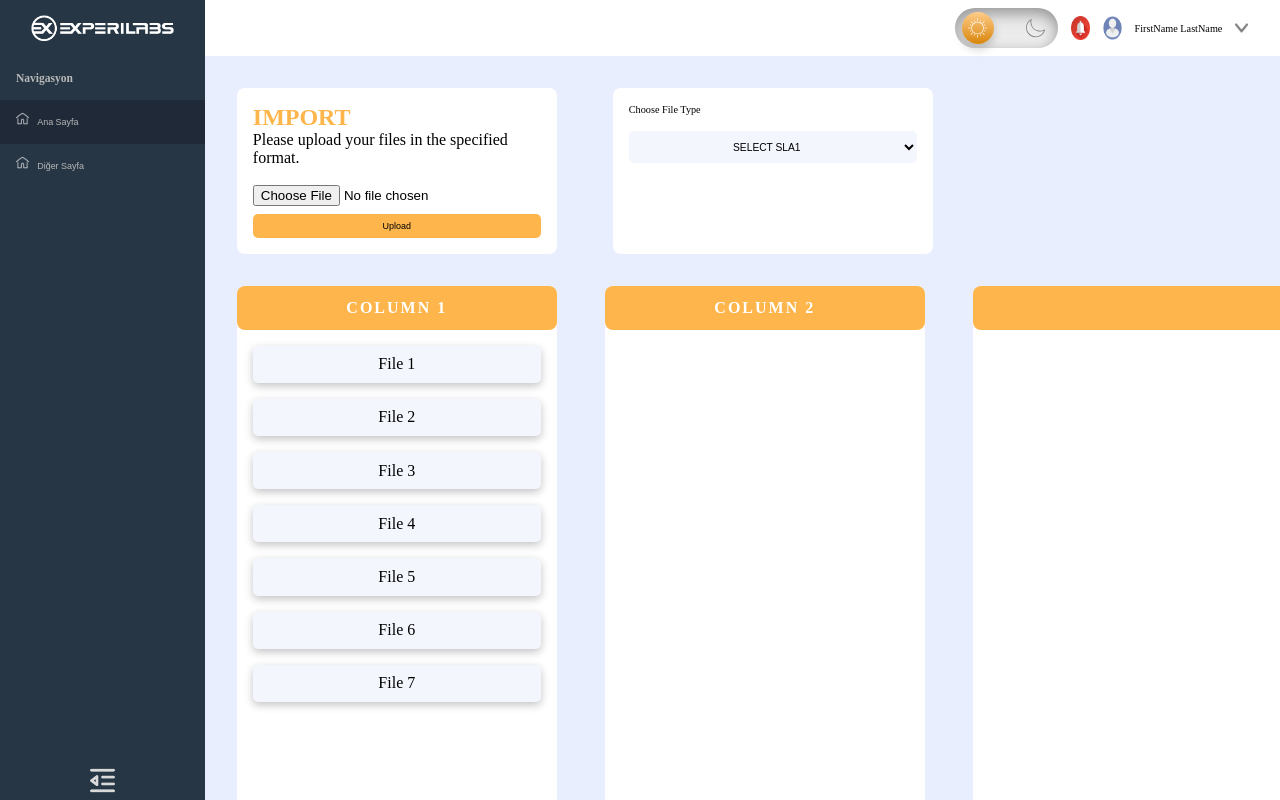
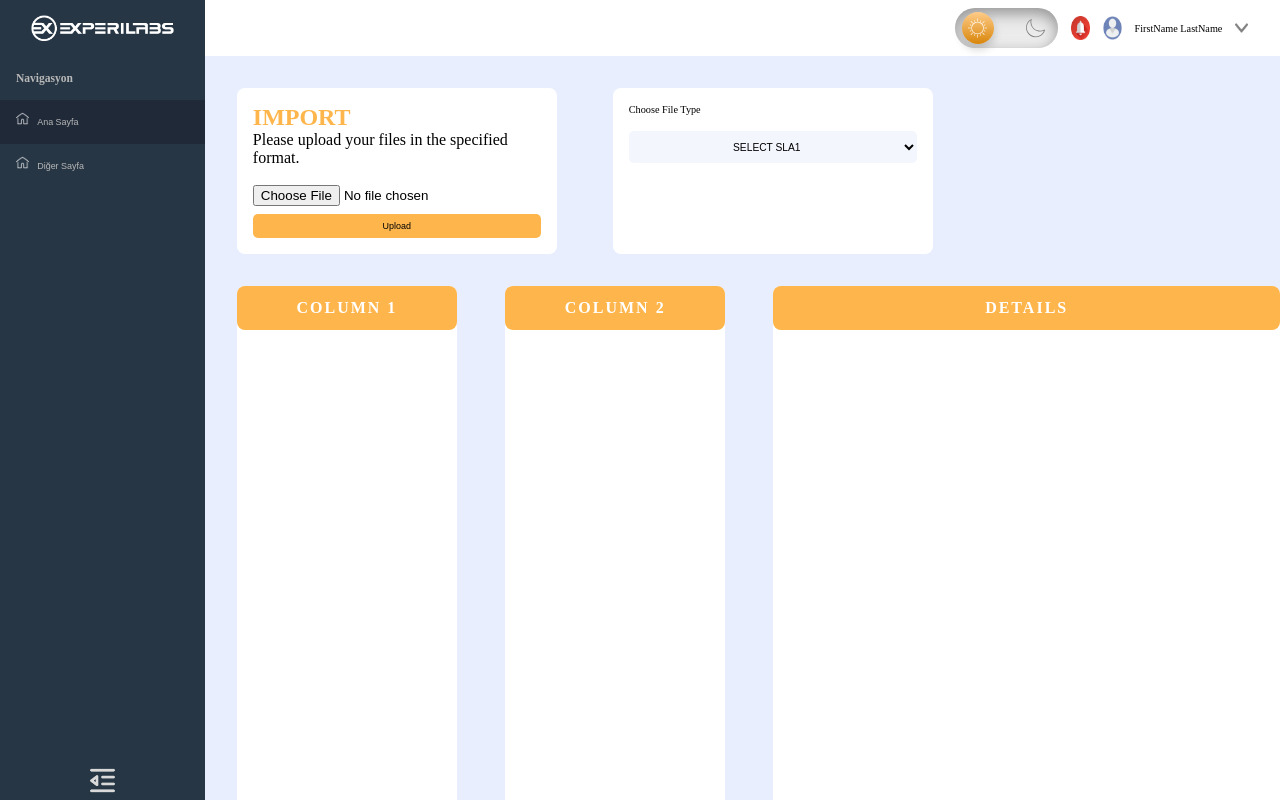
Before and after one commit to chnozata20/MusteriSikayetiReactApp, a React (Create React App) app: page / in a window 1280 px wide. Built offline with nearby package versions, Linux system fonts and the light colour scheme.

Commit message:
file upload development

```diff
--- a/package.json
+++ b/package.json
@@ -6,14 +6,15 @@
     "@testing-library/jest-dom": "^5.16.5",
     "@testing-library/react": "^13.4.0",
     "@testing-library/user-event": "^13.5.0",
-     "react": "^18.2.0",
+    "react": "^18.2.0",
     "react-dnd": "^16.0.1",
     "react-dnd-html5-backend": "^16.0.1",
     "react-dom": "^18.2.0",
     "react-draggable": "^4.4.5",
     "react-router-dom": "^6.11.2",
     "react-scripts": "5.0.1",
-    "web-vitals": "^2.1.4"
+    "web-vitals": "^2.1.4",
+    "xlsx": "^0.18.5"
   },
   "scripts": {
     "start": "react-scripts start",
--- a/src/components/DragandDrop.js
+++ b/src/components/DragandDrop.js
@@ -1,18 +1,30 @@
-import { useState } from "react";
+import { useEffect, useState } from "react";
 import { useDrop } from "react-dnd";
 import Draggable from 'react-draggable';
 import "./DragandDrop.css";
 import Column from "./Column";
 
-const DragandDrop = () => {
+const DragandDrop = (props) => {
+
+  useEffect(()=>{
+    if(props.dataFromExcel.length > 0){
+      let arr = [];
+      const objectToArr = Object.entries(props.dataFromExcel[0]);
+      objectToArr.map((item) =>
+          (arr.push({name : item[0]}))
+      )
+      setColumns(arr)
+    }
+  }, [props.dataFromExcel])
+
   const [columns, setColumns] = useState([
-    { name: "File 1" },
-    { name: "File 2" },
-    { name: "File 3" },
-    { name: "File 4" },
-    { name: "File 5" },
-    { name: "File 6" },
-    { name: "File 7" },
+    // { name: "File 1" },
+    // { name: "File 2" },
+    // { name: "File 3" },
+    // { name: "File 4" },
+    // { name: "File 5" },
+    // { name: "File 6" },
+    // { name: "File 7" },
   ]);
 
   const [files, setFiles] = useState([]);
--- a/src/components/Upload.js
+++ b/src/components/Upload.js
@@ -1,6 +1,32 @@
-import React from "react";
+import React, { useState } from "react";
 import "./Upload.css";
-const Upload = () => {
+import * as xlsx from "xlsx";
+
+const Upload = (props) => {
+
+  const [file, setFile] = useState();
+
+  function ReadUploadFile (e){
+    if (e.target.files) {
+      setFile(e.target.files[0]);
+    }
+    e.preventDefault();
+    if (e.target.files) {
+        const reader = new FileReader();
+        reader.onload = (e) => {
+            const data = e.target.result;
+            const workbook = xlsx.read(data, { type: "array" });
+            const sheetName = workbook.SheetNames[0];
+            const worksheet = workbook.Sheets[sheetName];
+            const json = xlsx.utils.sheet_to_json(worksheet);
+            props.setDataFromExcel(json)
+            console.log("json");
+            console.log(json);
+        };
+        reader.readAsArrayBuffer(e.target.files[0]);
+    }
+}
+
   return (
 
     <>
@@ -17,8 +43,7 @@ const Upload = () => {
           id="file"
           accept=".xlsx"
           required="required"
-          // onChange={handleFileChange}
-          // onChange={ReadUploadFile}
+          onChange={ReadUploadFile}
         />
         <button
           className="upload-btn"
--- a/src/pages/Main.js
+++ b/src/pages/Main.js
@@ -1,4 +1,4 @@
-import React from 'react'
+import React, { useState } from 'react'
 import Layout from '../layout/Layout'
 import "../styles/Main.css"
 import DragandDrop from '../components/DragandDrop'
@@ -7,12 +7,14 @@ import { HTML5Backend } from "react-dnd-html5-backend";
 import Upload from '../components/Upload'
 
 export default function Main() {
+  const [dataFromExcel, setDataFromExcel] = useState([])
+
   return (
     <Layout>
       <DndProvider backend={HTML5Backend}>
       <div className='main-parent'>
-      <Upload/>
-      <DragandDrop/>
+      <Upload setDataFromExcel = {setDataFromExcel}/>
+      <DragandDrop dataFromExcel={dataFromExcel} />
       </div>
       </DndProvider>
     </Layout>
--- a/src/styles/Main.css
+++ b/src/styles/Main.css
@@ -1,6 +1,6 @@
 .main-parent{
-    width: 200vh;
-    height: 100vh;
+    width: 100%;
+    height: 100%;
     background-color: var(--backgroundColor);
     color: var(--textColor);
 }
```
Also changed, not shown: 1 other file (tests, documents, lock files or other folders).
